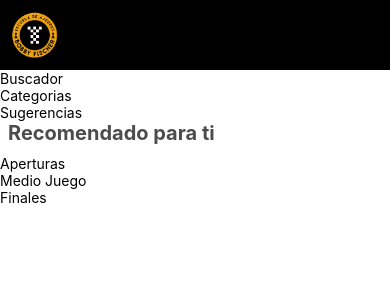
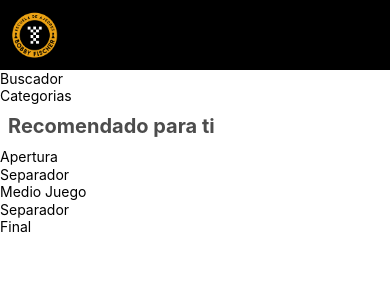
Before and after one commit to japp1996/react-native-app, a React Native app: screen / in a window 390 px wide. Shown: the top 300 px of the page. Built offline with nearby package versions, Linux system fonts and the light colour scheme.

Commit message:
Separador y Lista Vacia

```diff
--- a/App.js
+++ b/App.js
@@ -11,8 +11,9 @@
 import Home from './src/screens/containers/home';
 import Header from './src/sections/components/header';
 import SuggestionList from './src/videos/containers/suggestion-list';
+
 type Props = {};
-export default class App extends Component<Props> {
+export default class App extends Component {
   render() {
     return (
       <Home>
@@ -21,7 +22,6 @@
         </Header>
         <Text>Buscador</Text>
         <Text>Categorias</Text>
-        <Text>Sugerencias</Text>
         <SuggestionList/>
       </Home>
     );
--- /dev/null
+++ b/src/videos/components/empty.js
@@ -0,0 +1,22 @@
+import React from 'react';
+import { View, Text, StyleSheet } from 'react-native';
+
+function Empty(props) {
+	return (
+		<View style={styles.container}>
+			<Text style={styles.text}>
+			  { props.text }
+			</Text>
+		</View>
+	)
+}
+
+const styles = StyleSheet.create({
+	container: {
+		padding:10
+	},
+	text: {
+		fontSize:16
+	}
+})
+export default Empty
--- a/src/videos/components/suggestion-list-layout.js
+++ b/src/videos/components/suggestion-list-layout.js
@@ -12,7 +12,7 @@
 
 const styles = StyleSheet.create({
 	container: {
-		paddinVertical: 10,
+		paddingVertical: 10,
 		flex: 1,
 	},
 	title: {
--- /dev/null
+++ b/src/videos/components/vertical-separator.js
@@ -0,0 +1,30 @@
+import React, { Component } from 'react';
+
+import {
+  StyleSheet,
+  View,
+  Text
+} from 'react-native';
+
+function VerticalSeparator(props) {
+    return (
+      <View style={[
+      	styles.separator,
+      	{
+      		borderTopColor: (props.color) ? props.color : '#fff'
+      	}
+      ]}>
+      	<Text>
+      	  Separador
+      	</Text>
+      </View>
+    )
+}
+
+const styles = StyleSheet.create({
+	separator: {
+		borderTopWidth: 1
+	}
+})
+
+export default VerticalSeparator;
--- a/src/videos/containers/suggestion-list.js
+++ b/src/videos/containers/suggestion-list.js
@@ -1,13 +1,16 @@
 import React, { Component } from 'react';
 import {FlatList,Text} from 'react-native';
 import Layout from '../components/suggestion-list-layout';
-
+import Empty from '../components/empty';
+import Separator from '../components/vertical-separator';
 
 class SuggestionList extends Component {
+	renderEmpty = () => <Empty text="No hay sugerencias"/>
+	itemSeparator = () => <Separator/>
 	render() {
 		const list = [
 			{
-				title: 'Aperturas',
+				title: 'Apertura',
 				key: '1'
 			},
 			{
@@ -15,13 +18,17 @@
 				key: '2'
 			},
 			{
-				title: 'Finales',
+				title: 'Final',
 				key: '3'
-			}
+			},
 		]
 		return (
 			<Layout title="Recomendado para ti">
-				<FlatList data={list} renderItem={({item}) => <Text>{item.title}</Text>}/>
+				<FlatList
+					data={list}
+					ListEmptyComponent={this.renderEmpty}
+					ItemSeparatorComponent={this.itemSeparator}
+					renderItem={({item}) => <Text>{item.title}</Text>}/>
 			</Layout>
 		)
 	}
```
